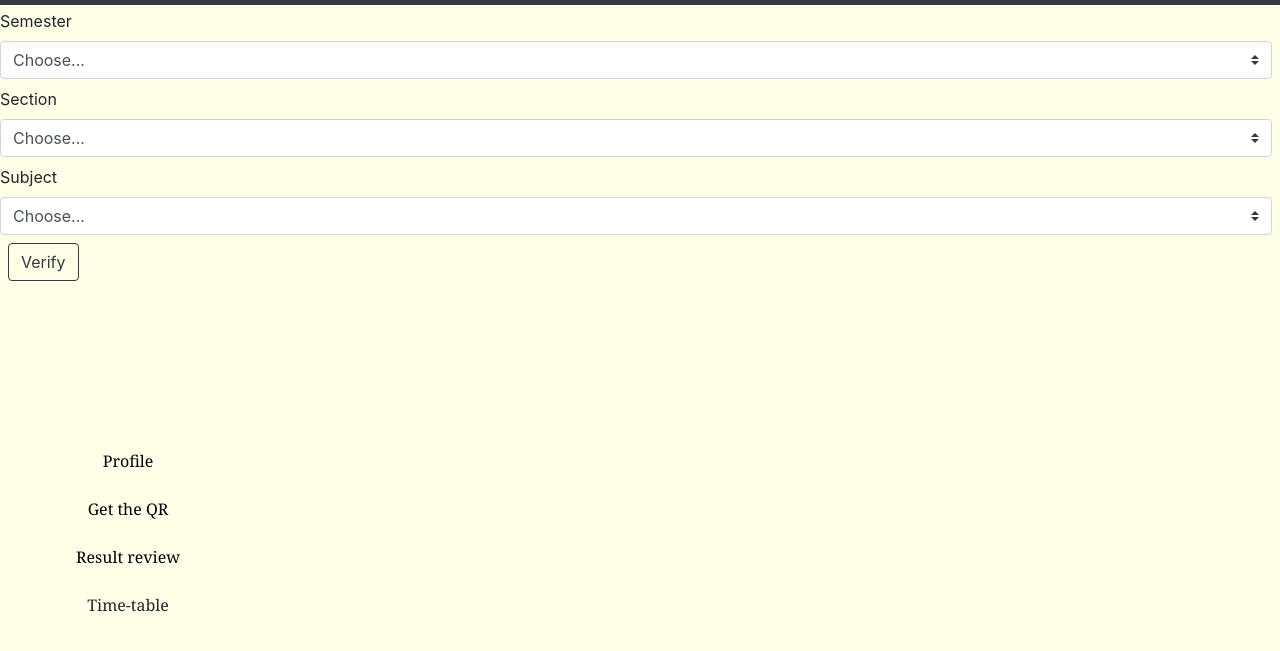
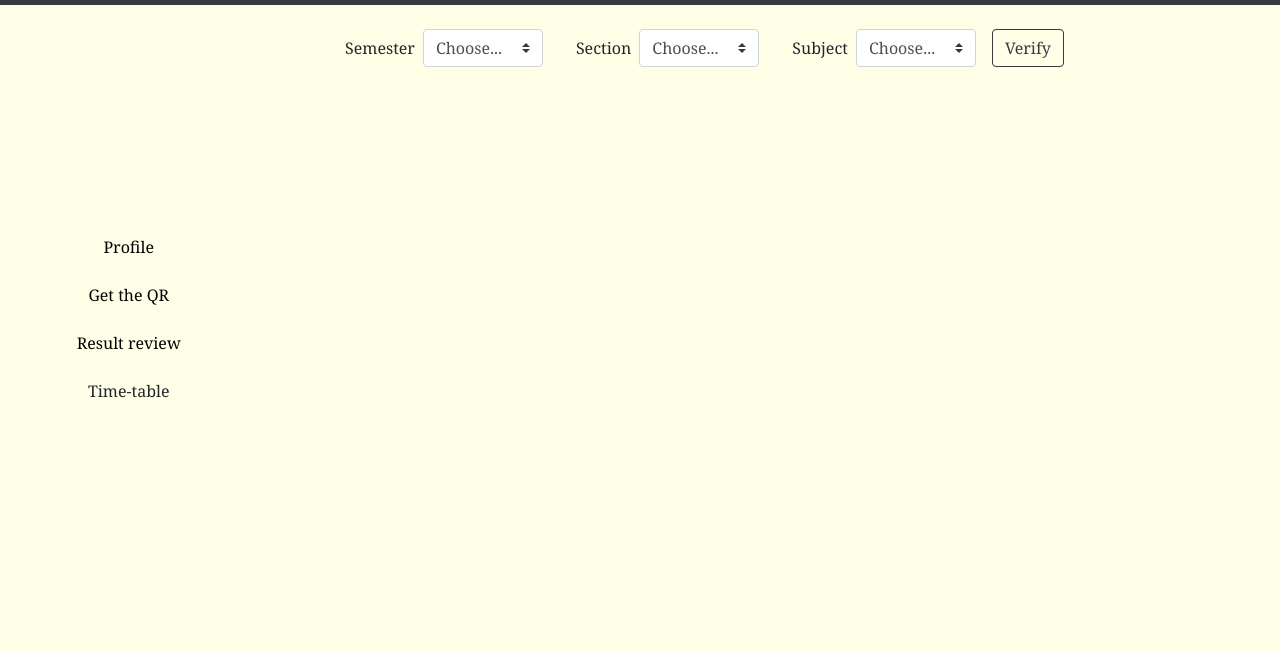
Before and after one commit to kc211/Miniproject, a plain HTML site: page adminpage.html in a window 1280 px wide. Shown: the part 53-704 px from the top of the page. Drawn offline with nearby package versions, Linux system fonts and the light colour scheme.

Commit message:
adding options to admincss

```diff
--- a/adminpage.css
+++ b/adminpage.css
@@ -1,6 +1,25 @@
 body{
     background-color: #FFFFE8;
     opacity: 1;
+}
+select{
+    width:200px;
+}
+form{
+    font-family: Georgia, 'Times New Roman', Times, serif;
+
+}
+label{
+    margin-left: 25px;
+}
+.customise{
+    display: flex;
+    flex-direction: row;
+    margin-top:20px;
+    margin-left:25vw;
+}
+.happy{
+    width: 120px;
 }
 .cin{
     display: flex;
@@ -9,12 +28,13 @@ body{
 .gello{
     margin-top: 32vh;
     margin-left:30vw;
+    width:100%;
 
 }
 .leftcontainer{
 
 
-width: 20vw; height: 30vh;
+width: 40vw; height: 30vh;
 padding:2px;
 margin-top: 150px;;
 }
```
